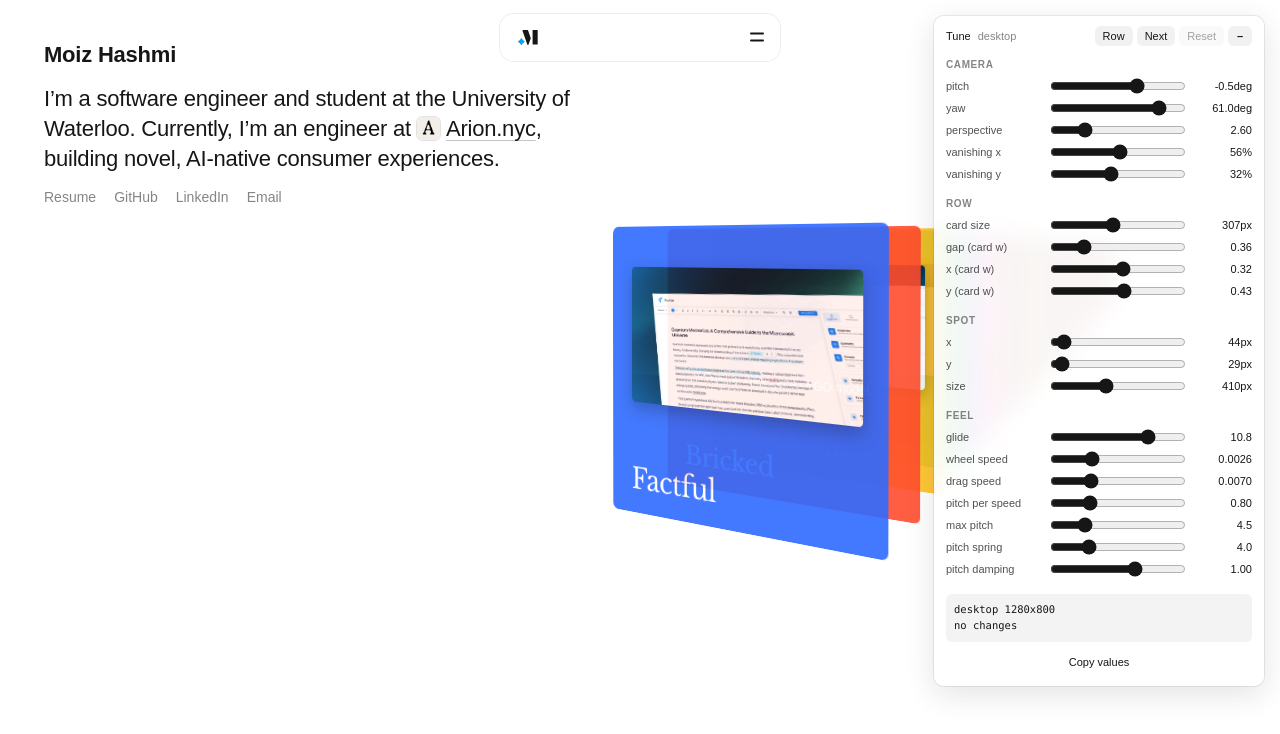
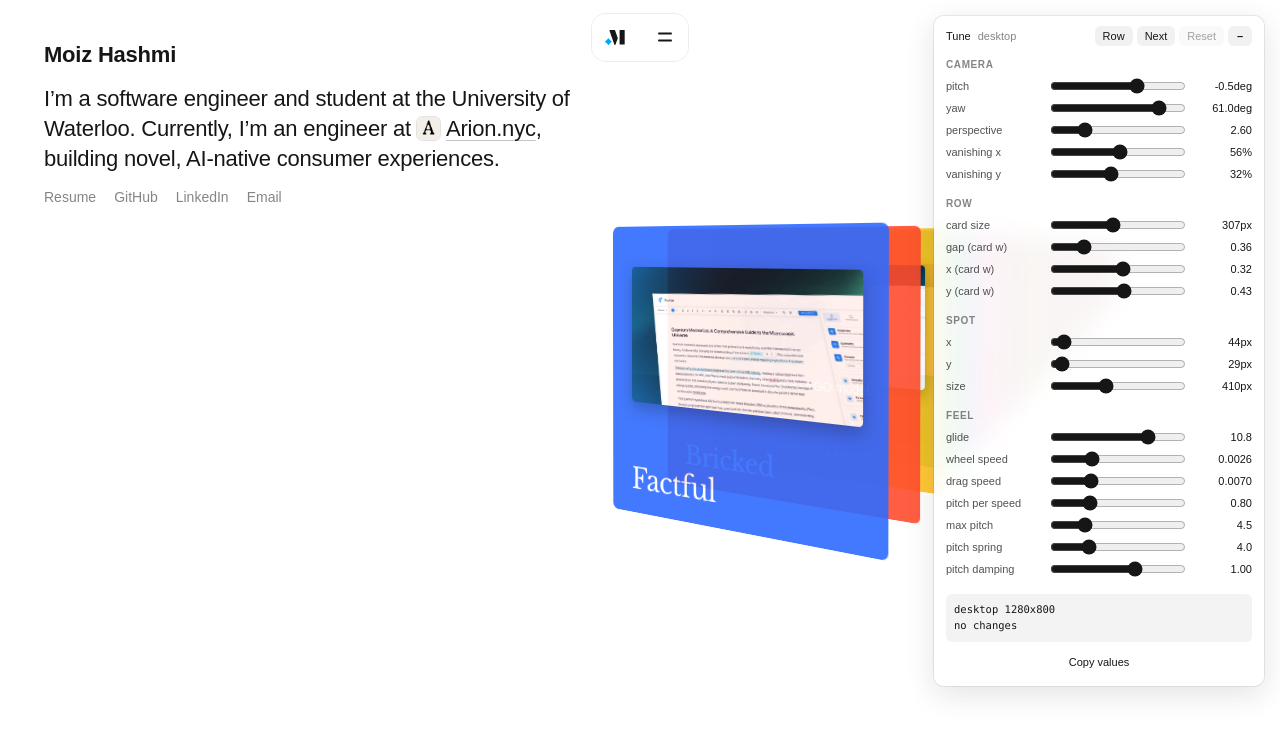
Before and after one commit to MoizDev/personal-website, a Next.js app: page / in a window 1280 px wide. Shown: the top 734 px of the page. Built offline with nearby package versions, Linux system fonts and the light colour scheme; a web font is replaced by a local one.

Commit message:
Navbar pill hugs the logo and menu button

```diff
--- a/app/globals.css
+++ b/app/globals.css
@@ -43,7 +43,7 @@ svg {
   /* the floating navbar */
   --nav-top: 14px;
   --nav-h: 46px;
-  --nav-w: clamp(280px, 20vw, 360px); /* a small pill, centred */
+  --nav-w: 96px; /* a small pill, centred: the logo and the menu button */
   --nav-open-w: min(760px, calc(100vw - 32px)); /* room for the menu */
 
   --spot-x: 44px;
@@ -368,7 +368,6 @@ body {
     --spot-x: 20px;
     --nav-top: 12px;
     --nav-h: 48px;
-    --nav-w: calc(100vw - 24px);
     --nav-open-w: calc(100vw - 24px);
 
     --spot-y: calc(var(--nav-top) + var(--nav-h) + 20px);
--- a/components/Navbar.css
+++ b/components/Navbar.css
@@ -32,7 +32,7 @@
   align-items: center;
   justify-content: space-between;
   height: var(--nav-h);
-  padding: 0 5px 0 14px;
+  padding: 0 5px 0 9px;
 }
 
 .nav-home {
```
